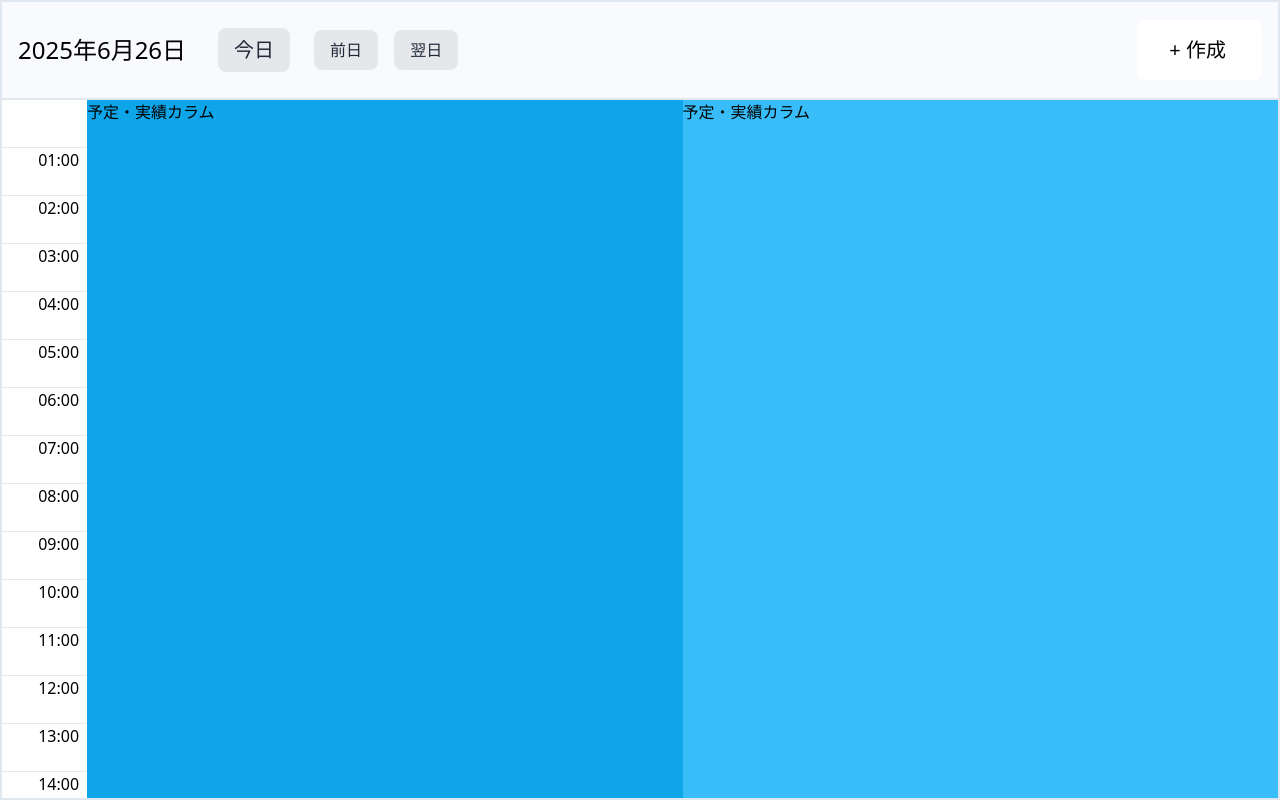
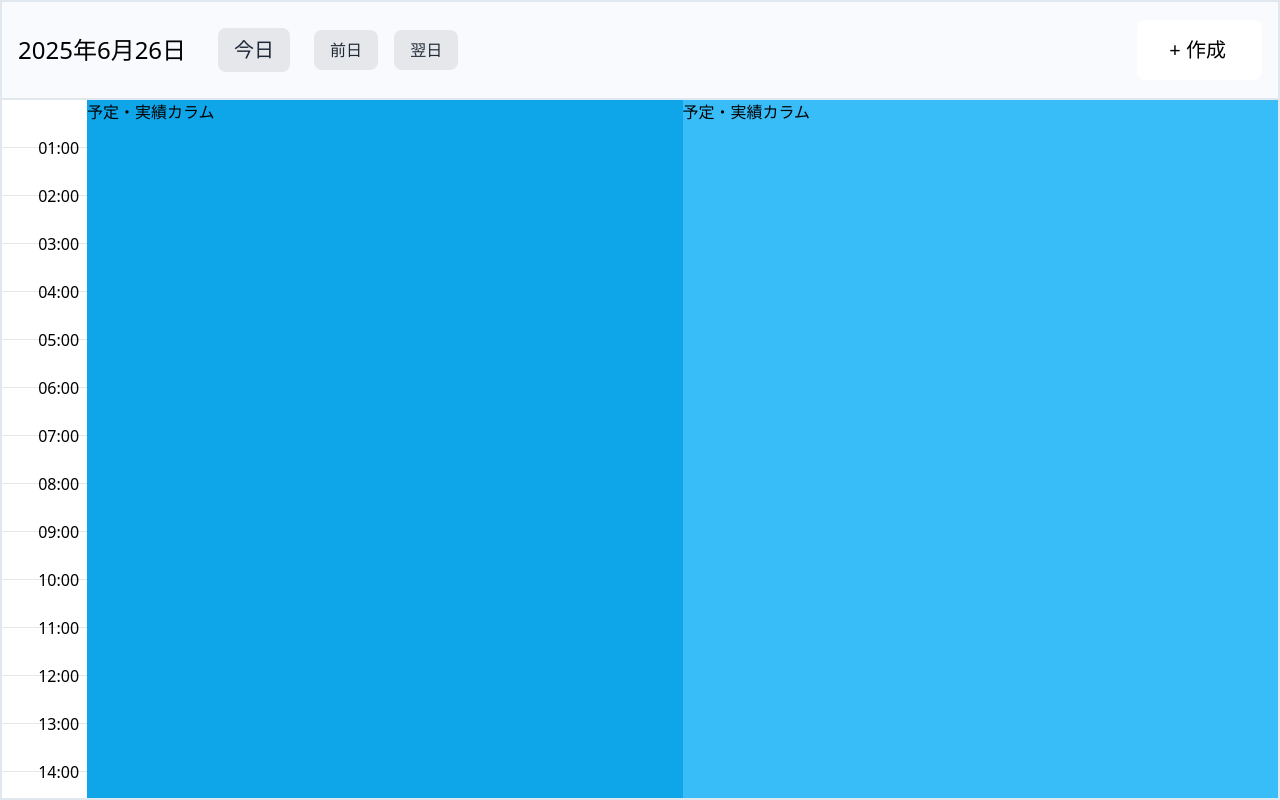
Before and after one commit to barsea/schedpoint, a Vue app in the folder frontend/: page / in a window 1280 px wide. Built offline with nearby package versions, Linux system fonts and the light colour scheme.

Commit message:
TimeAxisで時刻の配置を調整

```diff
--- a/frontend/src/components/TimeAxis.vue
+++ b/frontend/src/components/TimeAxis.vue
@@ -5,7 +5,9 @@
       :key="index"
       class="relative h-12 pr-2 text-right border-b border-gray-200"
     >
-      {{ text }}
+      <span class="relative -top-[12px]">
+        {{ text }}
+      </span>
     </div>
   </div>
 </template>
```
